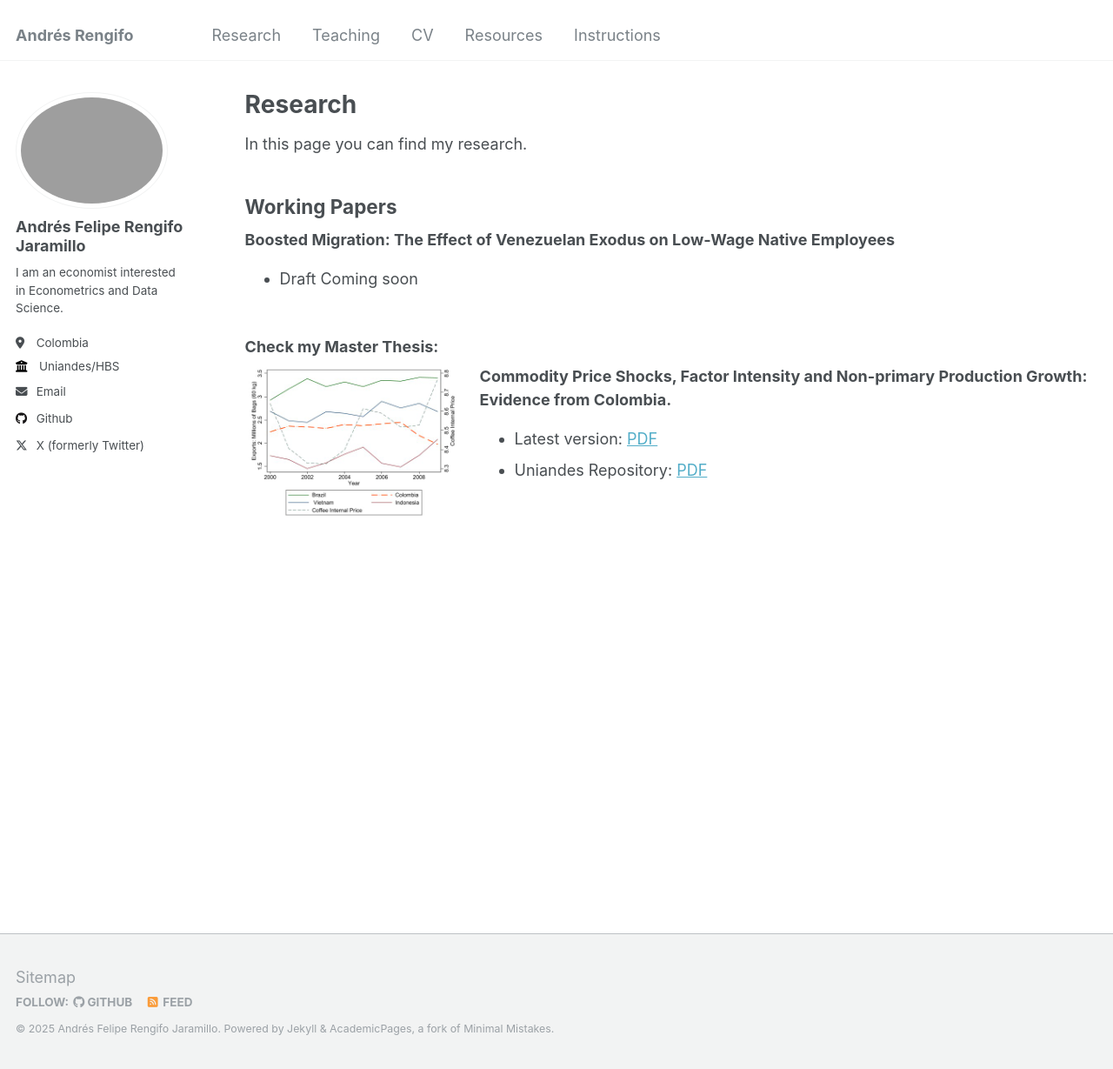
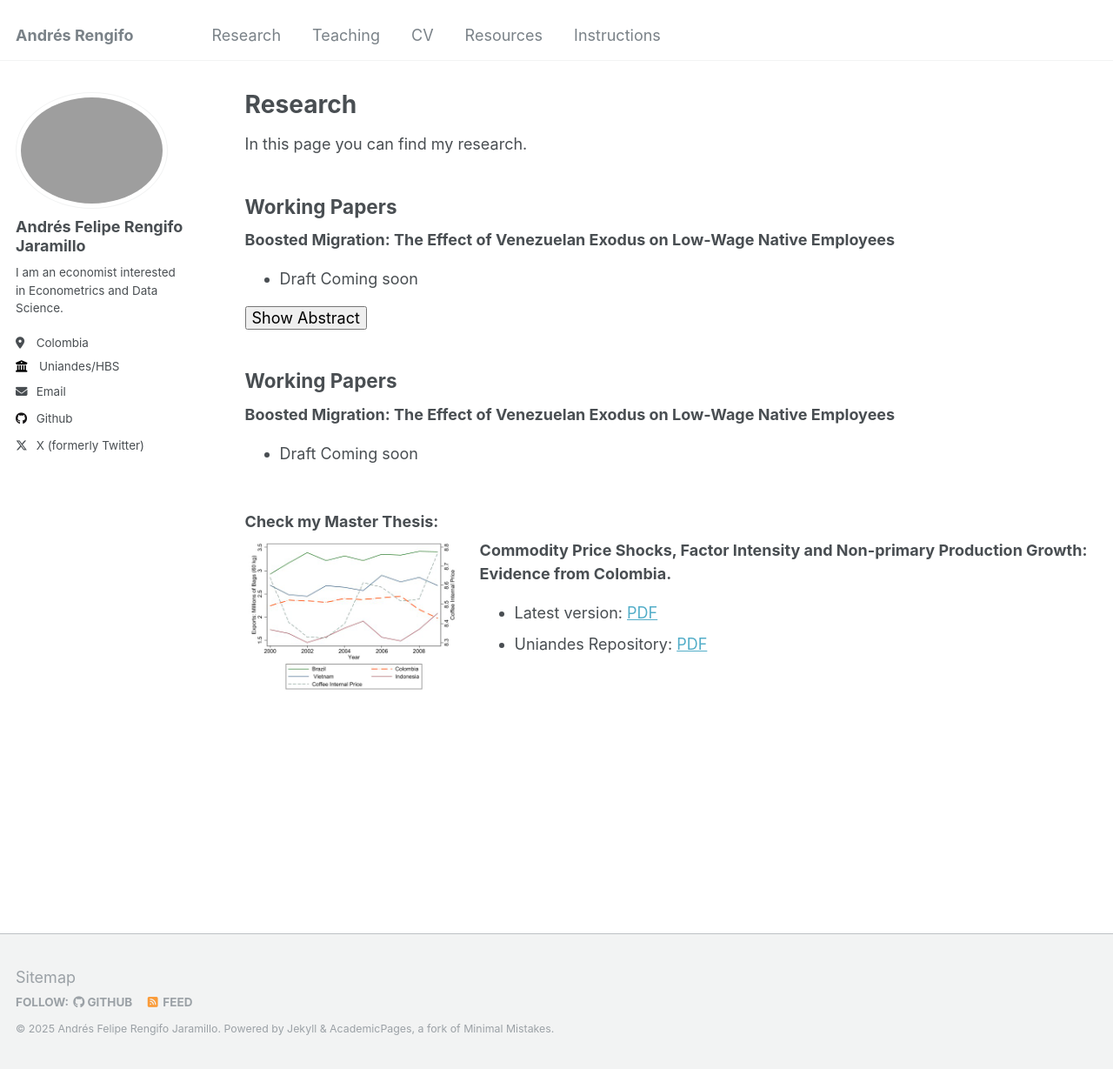
Before and after one commit to RengifoAndres/RengifoAndres.github.io, a Jekyll site: the page built from _pages/Research.md, in a window 1280 px wide and 1229 px high. Shown: the whole window at 87% size. Built offline with Jekyll 4.4.1, drawn with Linux system fonts in a browser that asks for light colours.

Commit message:
Update Research.md

```diff
--- a/_pages/Research.md
+++ b/_pages/Research.md
@@ -5,6 +5,40 @@ permalink: /research/
 author_profile: true
 ---
 In this page you can find my research.
+
+
+
+## Working Papers
+
+<div style="display: flex; align-items: flex-start; margin-bottom: 20px;">
+  <div>
+    <strong>Boosted Migration: The Effect of Venezuelan Exodus on Low-Wage Native Employees</strong><br>
+    <ul>
+      <li>Draft Coming soon</li>
+    </ul>
+    <!-- Button to toggle abstract -->
+    <button class="toggle-button" onclick="toggleAbstract(this, 'abstract1')">Show Abstract</button>
+
+    <!-- Abstract content -->
+    <div id="abstract1" class="abstract-content" style="display: none; margin-top: 10px;">
+      <p>This paper explores the effects of the Venezuelan migration exodus on the employment conditions of low-wage native workers. It examines the economic impacts by analyzing changes in job availability, wages, and employment stability...</p>
+    </div>
+  </div>
+</div>
+
+<script>
+    function toggleAbstract(button, abstractId) {
+        var abstract = document.getElementById(abstractId);
+
+        if (abstract.style.display === "none" || abstract.style.display === "") {
+            abstract.style.display = "block";
+            button.textContent = "Hide Abstract";
+        } else {
+            abstract.style.display = "none";
+            button.textContent = "Show Abstract";
+        }
+    }
+</script>
 
 ## Working Papers
 
```
